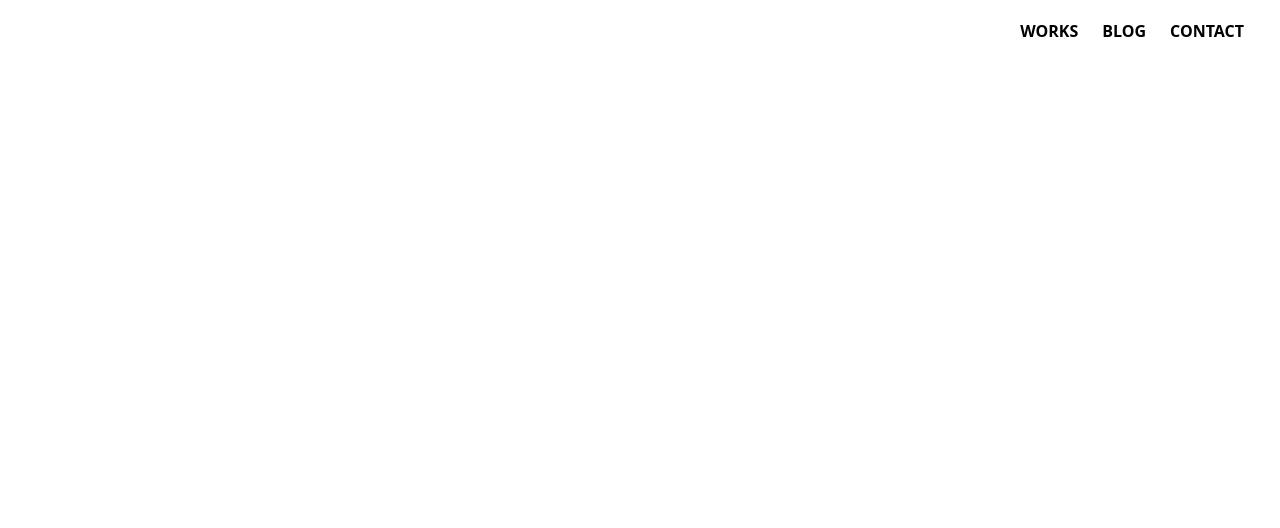
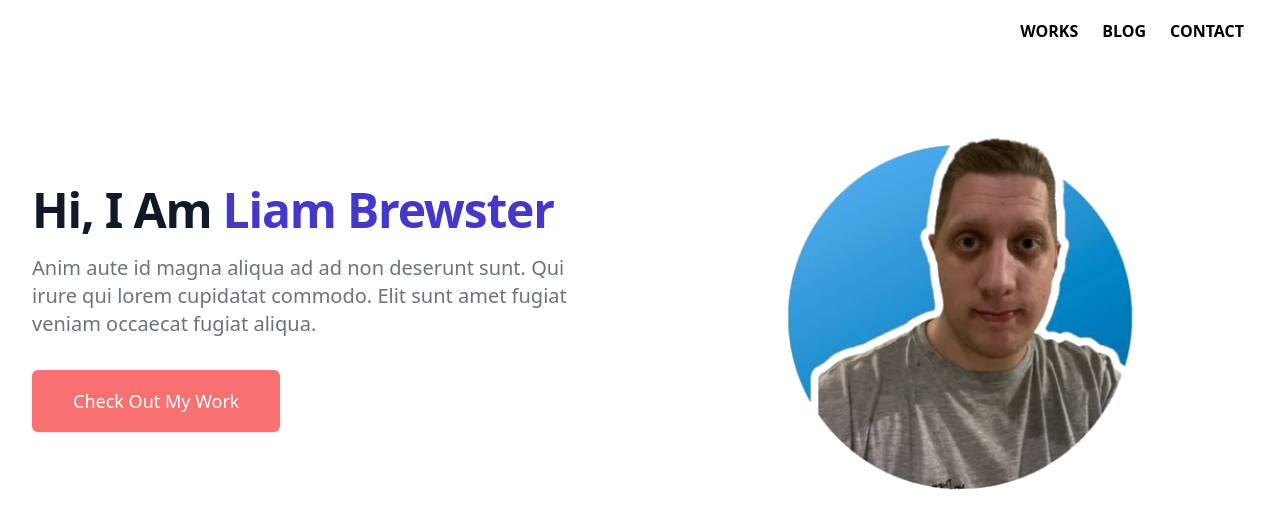
Before and after one commit to liambrewster/portfolio_site, a React (Create React App) app: page / in a window 1280 px wide. Shown: the top 528 px of the page. Built offline with nearby package versions, Linux system fonts and the light colour scheme.

Commit message:
feat: created the hero component

```diff
--- a/src/App.js
+++ b/src/App.js
@@ -1,10 +1,12 @@
 
 import Navbar from "./components/layouts/Navbar";
+import Hero from "./components/layouts/Hero";
 
 function App() {
   return (
     <div className="App">
       <Navbar/>
+      <Hero/>
     </div>
   );
 }
--- /dev/null
+++ b/src/components/layouts/Hero.jsx
@@ -0,0 +1,44 @@
+import React from 'react';
+import LiamImage from './LiamImage.png'
+
+function Hero() {
+  return (
+    <div className="relative bg-white overflow-hidden">
+      <div className="max-w-7xl mx-auto">
+        <div className="relative z-10 pb-8 bg-white sm:pb-16 md:pb-20 lg:max-w-2xl lg:w-full lg:pb-28 xl:pb-32">
+          <main className="mt-10 mx-auto max-w-7xl px-4 sm:mt-12 sm:px-6 md:mt-16 lg:mt-20 lg:px-8 xl:mt-28">
+            <div className="sm:text-center lg:text-left">
+              <h1 className="text-3xl tracking-tight font-extrabold text-gray-900 sm:text-4xl md:text-5xl">
+                <span className="block xl:inline">Hi, I Am </span>
+                <span className="block text-indigo-700 xl:inline">Liam Brewster</span>
+              </h1>
+              <p className="mt-3 text-base text-gray-500 sm:mt-5 sm:text-lg sm:max-w-xl sm:mx-auto md:mt-5 md:text-xl lg:mx-0">
+                Anim aute id magna aliqua ad ad non deserunt sunt. Qui irure qui lorem cupidatat commodo. Elit sunt amet
+                fugiat veniam occaecat fugiat aliqua.
+              </p>
+              <div className="mt-5 sm:mt-8 sm:flex sm:justify-center lg:justify-start">
+                <div className="rounded-md shadow">
+                  <a
+                    href="#"
+                    className="w-full flex items-center justify-center px-8 py-3 border border-transparent text-base font-medium rounded-md text-white bg-red-400 hover:bg-red-700 md:py-4 md:text-lg md:px-10"
+                  >
+                    Check Out My Work
+                  </a>
+                </div>
+              </div>
+            </div>
+          </main>
+        </div>
+      </div>
+      <div className="grid place-items-center lg:absolute lg:inset-y-0 lg:right-0 lg:w-1/2">
+        <img
+          className="h-46 w-full object-cover sm:h-72 md:h-96 lg:w-96 lg:h-96"
+          src={LiamImage}
+          alt=""
+        />
+      </div>
+    </div>
+  )
+}
+
+export default Hero;
```
Also changed, not shown: src/components/layouts/LiamImage.png (added).
